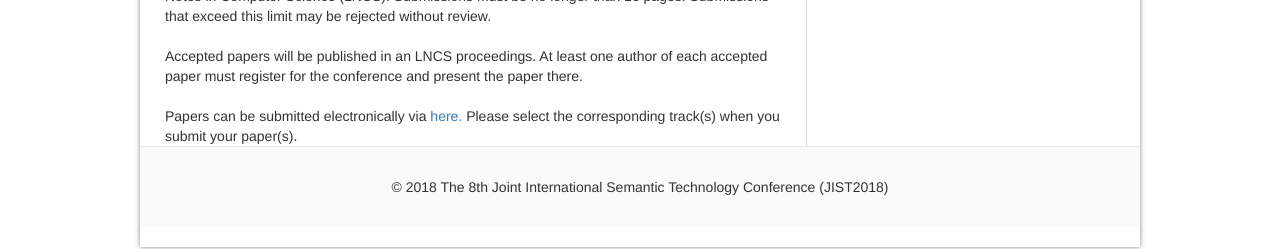
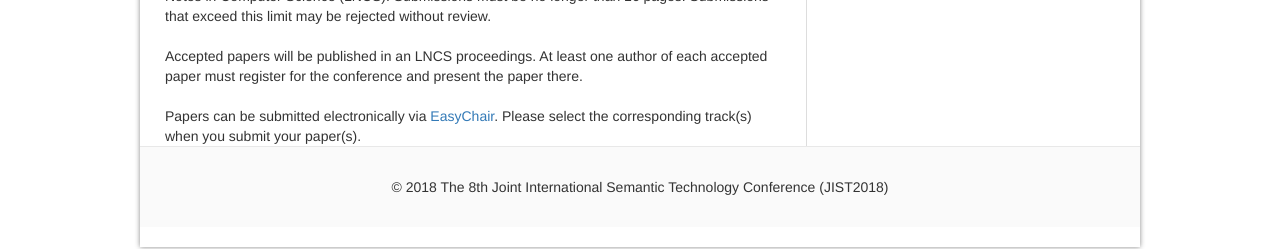
Before and after one commit to IJCKGconference/JIST2018, a Jekyll site: the page built from pages/calls/regular_technical_papers.html, in a window 1280 px wide. Shown: the part 1520-1769 px from the top of the page. Built offline with Jekyll 4.4.1, drawn with Linux system fonts in a browser that asks for light colours.

Commit message:
"URLの変更"

```diff
--- a/pages/calls/regular_technical_papers.html
+++ b/pages/calls/regular_technical_papers.html
@@ -55,5 +55,5 @@ Submissions must be in PDF format, using the style of the Springer Publications
 <br><br>
 Accepted papers will be published in an LNCS proceedings. At least one author of each accepted paper must register for the conference and present the paper there.
 <br><br>
-Papers can be submitted electronically via <a href="https://apac01.safelinks.protection.outlook.com/?url=https%3A%2F%2Feasychair.org%2Fconferences%2F%3Fconf%3Djist2018&data=01%7C01%7Ctakahiro.kawamura%40jst.go.jp%7Cae029802ae5f41d5112508d59c53669d%7C7a15dcb470154556a78f4d8c28e4ef01%7C0&sdata=54hVPqzGU0ggFW56TKR%2F%2BWdERUD3te929OA%2F3%2Fs18Xk%3D&reserved=0.">here.</a>
+Papers can be submitted electronically via <a href="https://easychair.org/conferences/?conf=jist2018">EasyChair</a>.
 Please select the corresponding track(s) when you submit your paper(s).
```
Also changed, not shown: 1 other file.
